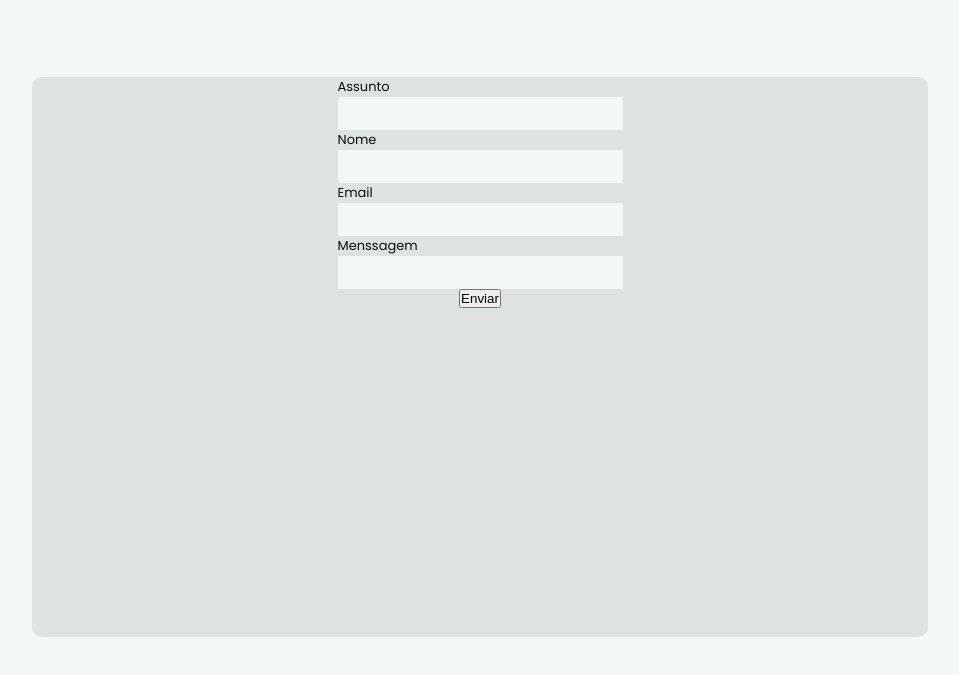
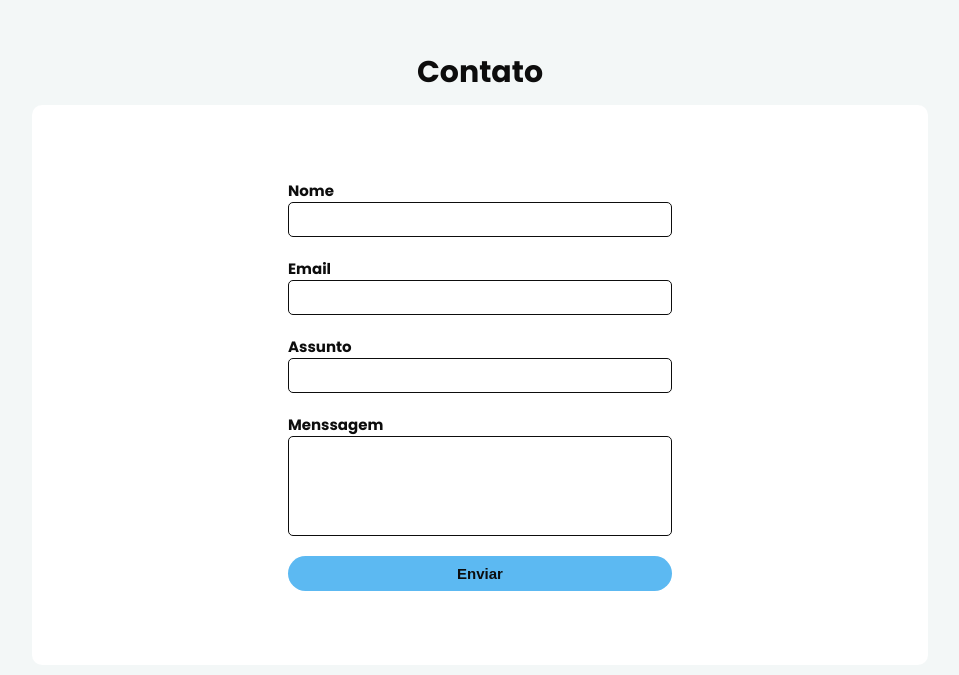
Before and after one commit to HugoCortezL/atualPortifolio, a React (Vite) app: page / in a window 1280 px wide. Shown: the part 1643-2318 px from the top of the page, without its empty margins (160-1119 px from the left). Built offline with nearby package versions, Linux system fonts and the light colour scheme; grey boxes are pictures that could not be loaded.

Commit message:
contact section ready

```diff
--- a/src/assets/translation/en-us.json
+++ b/src/assets/translation/en-us.json
@@ -31,9 +31,10 @@
     },
     {
         "contact": [
-            "Subject",
+            "Contact",
             "Name",
             "Email",
+            "Subject",
             "Message",
             "Send"
         ]
--- a/src/assets/translation/pt-br.json
+++ b/src/assets/translation/pt-br.json
@@ -31,9 +31,10 @@
     },
     {
         "contact": [
-            "Assunto",
+            "Contato",
             "Nome",
             "Email",
+            "Assunto",
             "Menssagem",
             "Enviar"
         ]
--- a/src/components/Contact/index.jsx
+++ b/src/components/Contact/index.jsx
@@ -32,11 +32,8 @@ export default function Contact(props) {
 
     return(
         <ContactContainer darkMode={props.darkMode} id="contact">
+            <h2>{languageUsage[3].contact[0]}</h2>
             <form ref={form} onSubmit={sendEmail}>
-                <div>
-                    <label>{languageUsage[3].contact[0]}</label>
-                    <input type="text" name="subject"/>
-                </div>
                 <div>
                     <label>{languageUsage[3].contact[1]}</label>
                     <input type="text"name="name"/>
@@ -47,10 +44,14 @@ export default function Contact(props) {
                 </div>
                 <div>
                     <label>{languageUsage[3].contact[3]}</label>
-                    <input type="text" name="message"/>
+                    <input type="text" name="subject"/>
+                </div>
+                <div>
+                    <label>{languageUsage[3].contact[4]}</label>
+                    <textarea type="text" name="message"/>
                 </div>
                 <div className='submit'>
-                    <input type="submit" value={languageUsage[3].contact[4]}/>
+                    <input type="submit" value={languageUsage[3].contact[5]}/>
                 </div>
             </form>
         </ContactContainer>
--- a/src/components/Contact/styles.jsx
+++ b/src/components/Contact/styles.jsx
@@ -4,28 +4,75 @@ export const ContactContainer = styled.div`
     height: 100vh;
     color: ${props => props.darkMode ? "#F3F7F7" : "#0D0D0D"};
     display: flex;
+    flex-direction: column;
     align-items: center;
     justify-content: center;
+    h2{
+        font-size: 30px;
+        margin-bottom: 10px;
+    }
     form{
         width: 70vw;
         height: 70vh;
-        background-color: ${props => props.darkMode ? "#1e1e1e" : "#dfe2e2"};
+        background-color: ${props => props.darkMode ? "#000000" : "#FFFFFF"};
         border-radius: 10px;
         display: flex;
         flex-direction: column;
         align-items: center;
+        justify-content: center;
         div{
             display: flex;
             flex-direction: column;
             align-items: flex-start;
+            margin: 10px 0;
             label{
-
+                font-weight: bold;
+                font-size: 15px;
             }
-            input[type="text"], input[type="email"]{
-                border: none;
+            input[type="text"], input[type="email"], textarea{
+                border: 1px solid ${props => props.darkMode ? "#F3F7F7" : "#0D0D0D"};
                 font-size: 20px;
                 padding: 5px 10px;
-                background-color: ${props => props.darkMode ? "#0D0D0D" : "#F3F7F7"};;
+                border-radius: 5px;
+                background-color: transparent;
+                width: 60vw;
+                @media (min-width: 1000px) {
+                    width: 30vw;
+                }
+            }
+            textarea{
+                resize: none;
+                height: 100px;
+                ::-webkit-scrollbar {
+                    width: 5px;
+                }
+                ::-webkit-scrollbar-track {
+                    background: transparent;
+                }
+                ::-webkit-scrollbar-thumb {
+                    border-radius: 20px;
+                    background: #888888;
+                }
+                ::-webkit-scrollbar-thumb:hover {
+                    background: #555555;
+                }
+            }
+            input[type="submit"]{
+                width: 60vw;
+                height: 35px;
+                background-color: #5CB9F2;
+                color: ${props => props.darkMode ? "#F3F7F7" : "#0D0D0D"};;
+                border: none;
+                border-radius: 20px;
+                font-weight: bold;
+                font-size: 15px;
+                &:hover{
+                    background-color: ${props => props.darkMode ? "#AADEFD" : "#2473A4"};
+                    color: ${props => props.darkMode ? "#0D0D0D" : "#F3F7F7"};
+                }
+                @media (min-width: 1000px) {
+                    width: 30vw;
+                }
             }
         }
     }
```
